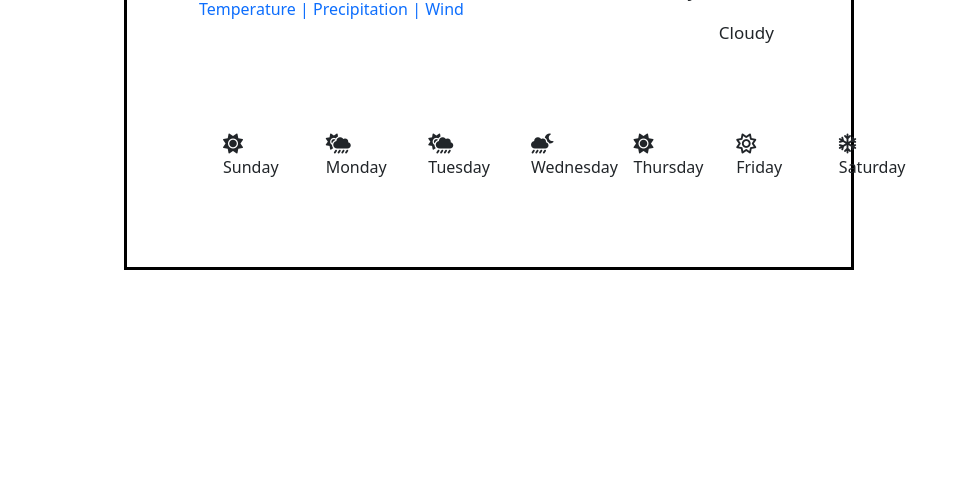
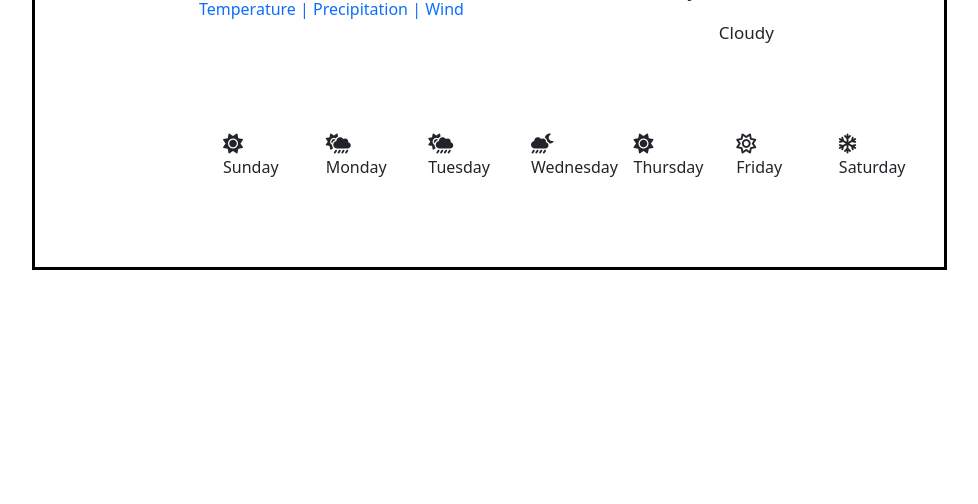
Before and after one commit to ksuares1/weather-wireframe, a plain HTML site: page index.html in a window 1280 px wide. Shown: the part 296-800 px from the top of the page, without its empty margins (151-1129 px from the left). Drawn offline with nearby package versions, Linux system fonts and the light colour scheme.

Commit message:
updated container width

```diff
--- a/assets/css/styles.css
+++ b/assets/css/styles.css
@@ -1,13 +1,14 @@
 body{
     padding:60px;
     margin:0 auto;
+
 }
 
 
 
 .elements-container{
     border:solid black;
-    width:63%;
+    width:915px;
     height:23%;
     padding:250px;
     margin:0 auto;
```
